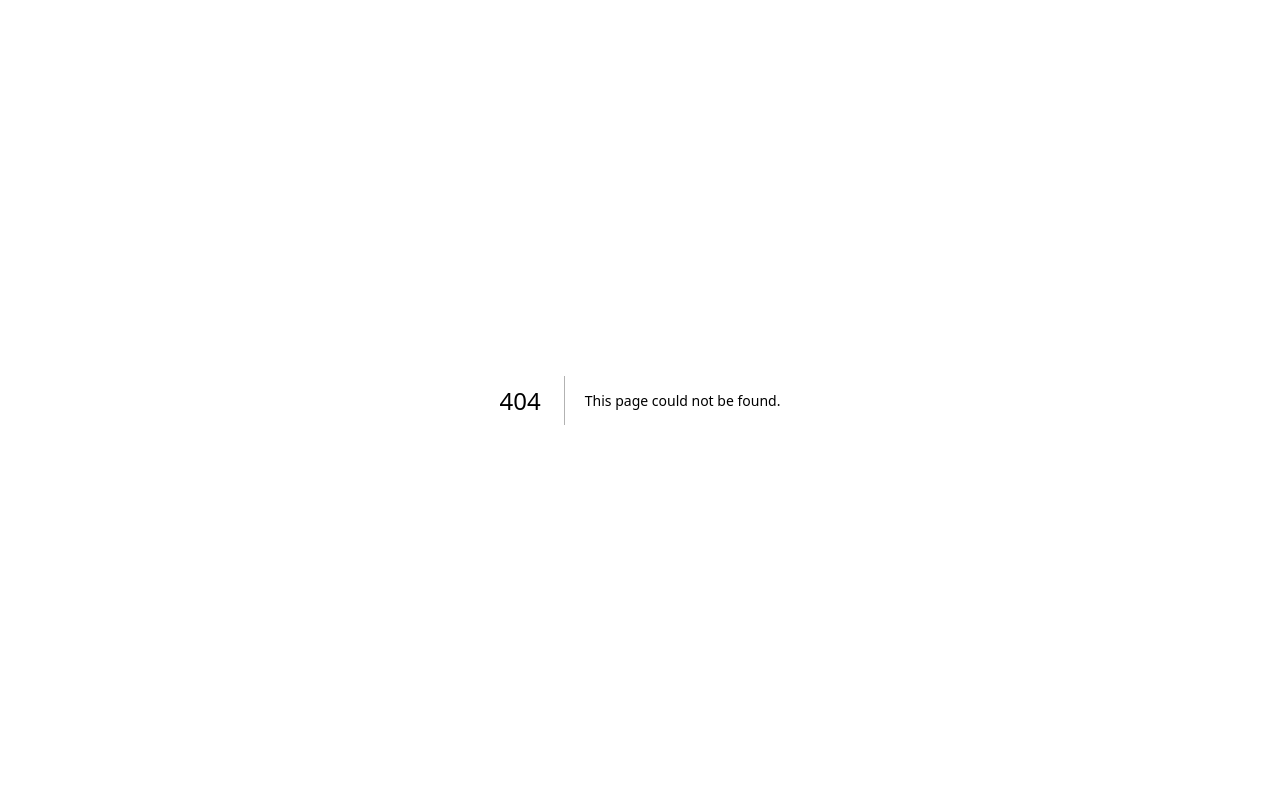
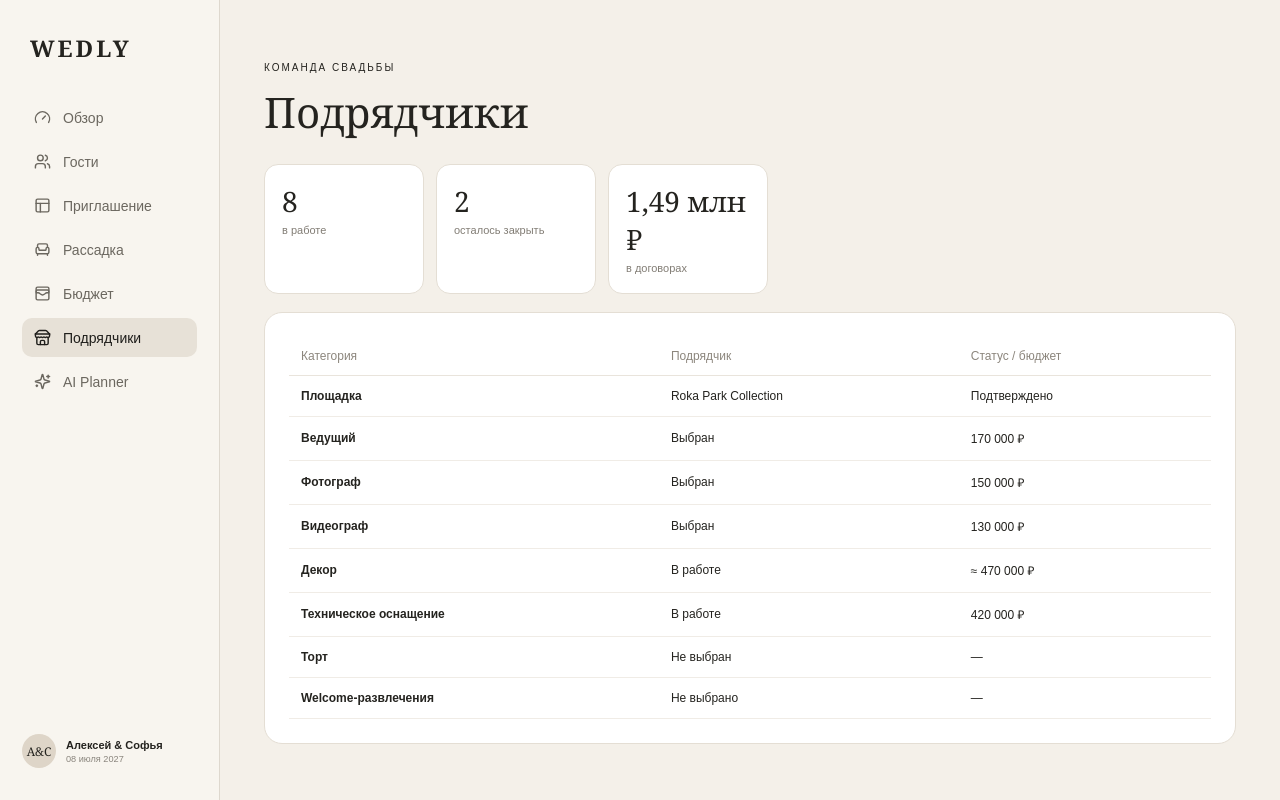
Before and after one commit to shibaaboy/weddings-mvp, a Next.js app: page /weddings-mvp/vendors in a window 1280 px wide. Before the commit this address had no page. Built offline with nearby package versions, Linux system fonts and the light colour scheme.

Commit message:
feat: add wedding vendors workspace

```diff
--- /dev/null
+++ b/src/app/vendors/page.tsx
@@ -0,0 +1,3 @@
+import { Sidebar } from "@/components/Sidebar";
+const vendors=[["Площадка","Roka Park Collection","Подтверждено"],["Ведущий","Выбран","170 000 ₽"],["Фотограф","Выбран","150 000 ₽"],["Видеограф","Выбран","130 000 ₽"],["Декор","В работе","≈ 470 000 ₽"],["Техническое оснащение","В работе","420 000 ₽"],["Торт","Не выбран","—"],["Welcome-развлечения","Не выбрано","—"]];
+export default function Vendors(){return <div className="app"><Sidebar/><main><header className="pageHead"><div><span className="eyebrow">КОМАНДА СВАДЬБЫ</span><h1>Подрядчики</h1></div></header><div className="stats"><div><b>8</b><span>в работе</span></div><div><b>2</b><span>осталось закрыть</span></div><div><b>1,49 млн ₽</b><span>в договорах</span></div></div><section className="tablePanel"><table><thead><tr><th>Категория</th><th>Подрядчик</th><th>Статус / бюджет</th></tr></thead><tbody>{vendors.map(v=><tr key={v[0]}><td><b>{v[0]}</b></td><td>{v[1]}</td><td>{v[2]}</td></tr>)}</tbody></table></section></main></div>}
```
